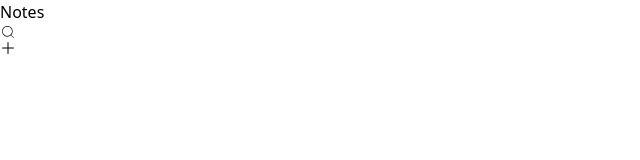
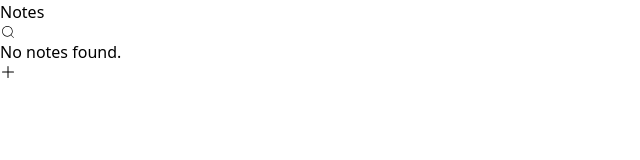
Before and after one commit to savidyainduma/Notes-App, a React (Create React App) app: page / in a window 1280 px wide. Shown: the top 160 px of the page, without its empty margins (0-640 px from the left). Built offline with nearby package versions, Linux system fonts and the light colour scheme.

Commit message:
completed the search funtion

```diff
--- a/src/pages/EditNote.jsx
+++ b/src/pages/EditNote.jsx
@@ -30,10 +30,12 @@ const EditNote = ({notes, setNotes}) => {
       navigate('/')
   }
   const handleDelete = () => {
+    if(window.confirm('Delete this note?')){
     const newNotes = notes.filter(item => item.id != id);
 
     setNotes(newNotes);
     navigate('/');
+    }
   }
   return (
     <section>
--- a/src/pages/Notes.jsx
+++ b/src/pages/Notes.jsx
@@ -1,9 +1,11 @@
  import React, { useEffect, useState } from 'react'
  import { CiSearch } from 'react-icons/ci'
+ import { MdClose } from 'react-icons/md'
  import dummyNotes from '../dummy_notes'
  import { Link } from 'react-router-dom'
 import { BsPlusLg } from 'react-icons/bs'
 import NoteItem from '../components/NoteItem'
+import { SiG2 } from 'react-icons/si'
 
  const Notes = ({notes}) => {
   const [showSearch, setShowsearch] = useState(false);
@@ -23,9 +25,10 @@ import NoteItem from '../components/NoteItem'
         <header className='notes__header'>
           {!showSearch && <h2 >Notes</h2>}
           {showSearch && <input type='text' value={text} onChange={(e) =>{setText(e.target.value); handleSearch();}} autoFocus placeholder='Keyword...' />}
-          <button className='btn'onClick={() => setShowsearch(prevState => !prevState)}><CiSearch/></button>
+          <button className='btn'onClick={() => setShowsearch(prevState => !prevState)}>{showSearch ? <MdClose/> : <CiSearch/>}</button>
         </header>
         <div className='notes__container'>
+          {filteredNotes.length == 0 && <p className='empty__notes'>No notes found.</p> }
         {
           filteredNotes.map(note => <NoteItem key={note.id} note={note} />)
         }
```
